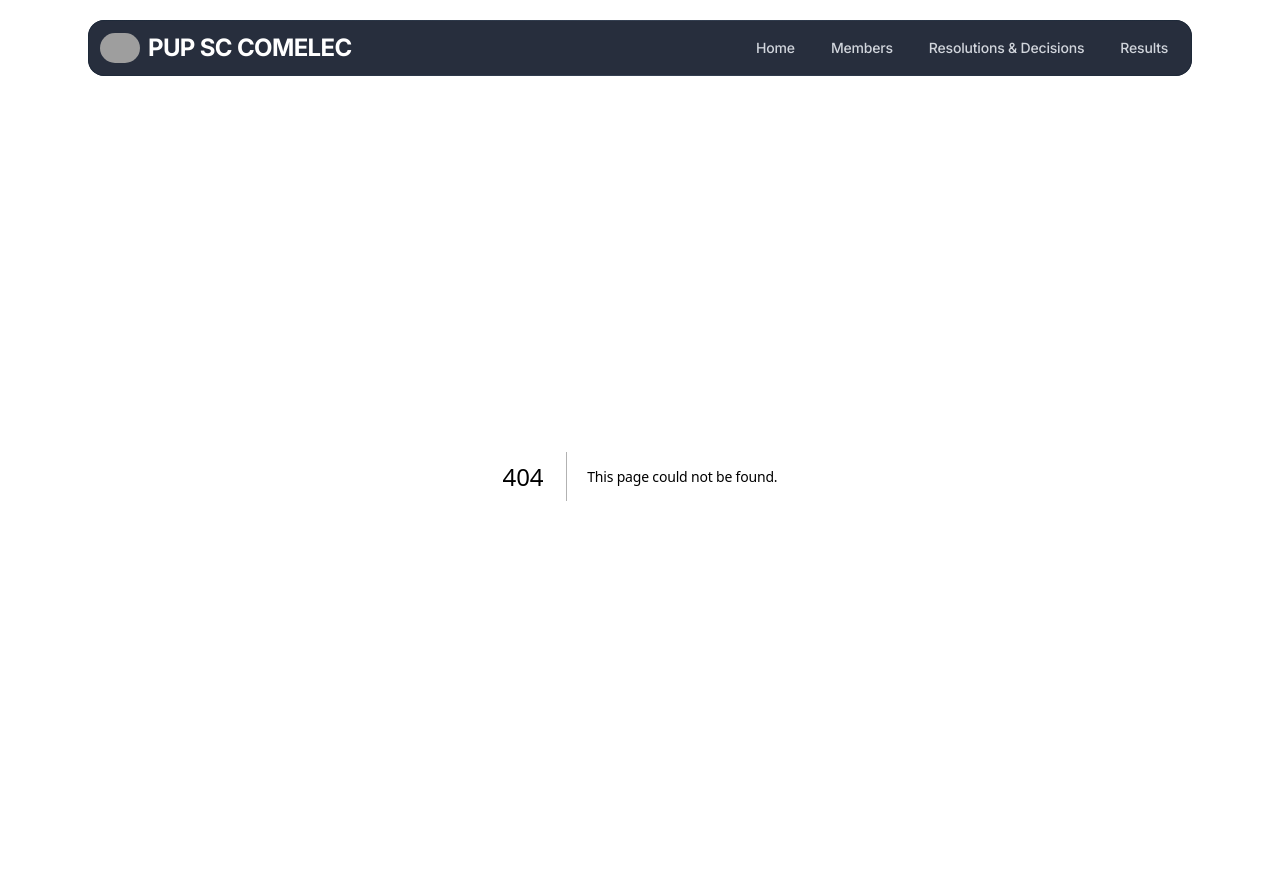
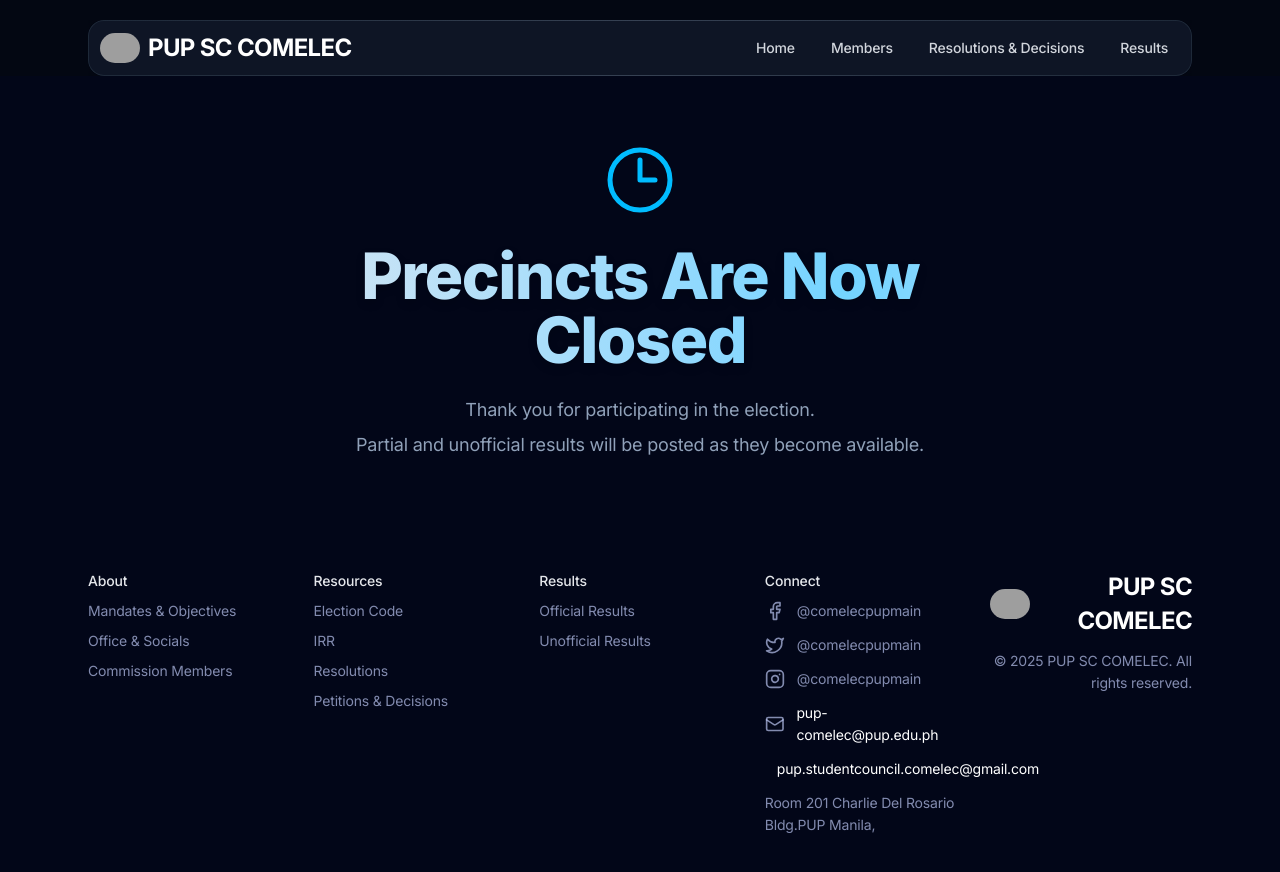
Before and after one commit to HMMBERT/PUP_COMELEC, a Next.js app: page /closing in a window 1280 px wide. Before the commit this address had no page. Shown: the top 872 px of the page. Built offline with nearby package versions, Linux system fonts and the light colour scheme; grey boxes are pictures that could not be loaded.

Commit message:
Closing of ballots

```diff
--- /dev/null
+++ b/app/closing/page.tsx
@@ -0,0 +1,76 @@
+"use client";
+
+import { FC } from "react";
+import { motion } from "framer-motion";
+import Footer from "@/components/ui/footer"; // Assuming footer is in this location
+
+// --- Main Page ---
+export default function PrecinctsClosedPage() {
+  return (
+    <div className="relative flex min-h-screen w-full flex-col overflow-hidden bg-slate-950 text-white">
+      {/* Background Gradient */}
+      <div
+        className="pointer-events-none absolute inset-0 -z-20 bg-[radial-gradient(ellipse_at_top,_var(--tw-gradient-stops))] from-blue-950/20 via-slate-950 to-slate-950"
+        aria-hidden="true"
+      />
+
+      {/* Content */}
+      <div className="relative z-10 mx-auto flex w-full max-w-5xl flex-grow flex-col items-center justify-center px-4 py-16 sm:px-6">
+
+        <motion.div
+          initial={{ opacity: 0, y: -30, scale: 0.95 }}
+          animate={{ opacity: 1, y: 0, scale: 1 }}
+          transition={{ duration: 0.7, ease: "easeOut" }}
+          className="w-full max-w-2xl text-center"
+        >
+          {/* Icon */}
+          <div className="mb-6 flex justify-center">
+            <motion.div
+              initial={{ scale: 0 }}
+              animate={{ scale: 1 }}
+              transition={{ delay: 0.2, type: "spring", stiffness: 260, damping: 20 }}
+            >
+              <svg
+                className="h-20 w-20 text-sky-400"
+                fill="none"
+                viewBox="0 0 24 24"
+                strokeWidth={1.5}
+                stroke="currentColor"
+              >
+                <path
+                  strokeLinecap="round"
+                  strokeLinejoin="round"
+                  d="M12 6v6h4.5m4.5 0a9 9 0 1 1-18 0 9 9 0 0 1 18 0Z"
+                />
+              </svg>
+            </motion.div>
+          </div>
+
+          {/* Header */}
+          <h1 className="animate-[gradient_5s_linear_infinite] bg-[linear-gradient(to_right,theme(colors.slate.200),theme(colors.sky.300),theme(colors.slate.200))] bg-[length:200%_auto] bg-clip-text text-5xl font-extrabold tracking-tight text-transparent drop-shadow-lg md:text-6xl">
+            Precincts Are Now Closed
+          </h1>
+
+          {/* Subtext */}
+          <p className="mt-6 text-lg text-slate-400">
+            Thank you for participating in the election.
+          </p>
+          <p className="mt-2 text-lg text-slate-400">
+            Partial and unofficial results will be posted as they become available.
+          </p>
+
+          {/* Optional: Link back to results */}
+          {/* You can add a link here if you want to guide users */}
+          {/* <a
+            href="/results" // Change this to your results page path
+            className="mt-10 inline-block rounded-full bg-sky-600 px-6 py-3 text-base font-medium text-white shadow-lg transition-all hover:bg-sky-500 hover:scale-105 active:scale-95"
+          >
+            Check for Results
+          </a> */}
+        </motion.div>
+      </div>
+
+      <Footer />
+    </div>
+  );
+}
--- a/app/results/resultData.ts
+++ b/app/results/resultData.ts
@@ -463,9 +463,7 @@
         { name: "SOLON JERSON", position: "Vice President", votes: "No votes yet"
           ,photo: "/images/Candidates/CSSD/VP 1.png"
          },
-        { name: "Tinio Adriene ", position: "Vice President", votes: "No votes yet"
-           ,photo: "/images/Candidates/CSSD/VP 2.jpg"
-        },
+
       ],
         Councilors: [
       { name: "Almazan EMRYS M.", position: "Councilor", votes: "No votes yet"
@@ -559,7 +557,6 @@
 
     "Open University System": {President: [
         { name: "Santiago Danielle", position: "President", votes: "No votes yet", photo: "/images/Candidates/OUS/OUS PRES.jpeg", },
-        { name: "Villanueva Lex", position: "President", votes: "No votes yet", photo: "/images/Candidates/OUS/OUS PRES 2.jpeg", },
       ],
       VicePresident: [
         { name: "Sulvita Mark Lawrence", position: "Vice President", votes: "No votes yet", photo: "/images/Candidates/OUS/OUS VP.JPG", },
--- a/app/vote/page.tsx
+++ b/app/vote/page.tsx
@@ -1,9 +1,9 @@
 "use client";
 
-import { useState } from "react";
+import { useState, FC } from "react";
 import { motion } from "framer-motion";
-import Image from "next/image";
-import Footer from "@/components/ui/footer";
+// import Image from "next/image"; // Removed to fix import error
+// import Footer from "@/components/ui/footer"; // Original import, now inlined
 
 const colleges = [
   "College of Arts and Letters (CAL)",
@@ -23,43 +23,56 @@
   "Open University System (OUS)",
 ];
 
+// --- UPDATED LINKS ---
+// All links now go to the voting closed page.
+const votingClosedLink = "/closing"; // Assumed path to your VotingClosedPage.jsx
 const qrLinks: Record<string, string> = {
-  "College of Arts and Letters (CAL)": "https://tinyurl.com/CALOfficialBallot2025",
-  "College of Political Science and Public Administration (CPSPA)": "https://tinyurl.com/CPSPAOfficialBallot2025",
-  "College of Human Kinetics (CHK)": "https://tinyurl.com/CHKOfficialBallot2025",
-  "College of Accountancy and Finance (CAF)": "https://tinyurl.com/CAFOfficialBallot2025",
-  "College of Architecture, Design and the Built Environment (CADBE)": "https://tinyurl.com/CADBEOfficialBallot2025",
-  "College of Business Administration (CBA)": "https://tinyurl.com/CBAOfficialBallot2025",
-  "College of Computer and Information Sciences (CCIS)": "https://tinyurl.com/CCISOfficialBallot2025",
-  "College of Engineering (CE)": "https://tinyurl.com/CEOfficialBallot2025",
-  "College of Communication (COC)": "https://tinyurl.com/COCOfficialBallot2025",
-  "College of Education (COED)": "https://tinyurl.com/COEDOfficialBallot2025",
-  "College of Science (CS)": "https://tinyurl.com/CSOfficialBallot2025",
-  "College of Social Sciences and Development (CSSD)": "https://tinyurl.com/CSSDOfficialBallot2025",
-  "College of Tourism, Hospitality, and Transportation Management (CTHTM)": "https://tinyurl.com/CTHTMOfficialBallot2025",
-  "Institute of Technology (ITECH)": "https://tinyurl.com/ITECHOfficialBallot2025",
-  "Open University System (OUS)": "https://tinyurl.com/OUSOfficialBallot2025",
+  "College of Arts and Letters (CAL)": votingClosedLink,
+  "College of Political Science and Public Administration (CPSPA)": votingClosedLink,
+  "College of Human Kinetics (CHK)": votingClosedLink,
+  "College of Accountancy and Finance (CAF)": votingClosedLink,
+  "College of Architecture, Design and the Built Environment (CADBE)": votingClosedLink,
+  "College of Business Administration (CBA)": votingClosedLink,
+  "College of Computer and Information Sciences (CCIS)": votingClosedLink,
+  "College of Engineering (CE)": votingClosedLink,
+  "College of Communication (COC)": votingClosedLink,
+  "College of Education (COED)": votingClosedLink,
+  "College of Science (CS)": votingClosedLink,
+  "College of Social Sciences and Development (CSSD)": votingClosedLink,
+  "College of Tourism, Hospitality, and Transportation Management (CTHTM)": votingClosedLink,
+  "Institute of Technology (ITECH)": votingClosedLink,
+  "Open University System (OUS)": votingClosedLink,
 };
 
 // --- UPDATED DATA FROM IMAGE ---
 const voteCounts: Record<string, number> = {
-  "College of Arts and Letters (CAL)": 1266,
-  "College of Political Science and Public Administration (CPSPA)": 1131,
-  "College of Human Kinetics (CHK)": 67,
-  "College of Accountancy and Finance (CAF)": 3170,
-  "College of Architecture, Design and the Built Environment (CADBE)": 236,
-  "College of Business Administration (CBA)": 1670,
-  "College of Computer and Information Sciences (CCIS)": 600,
-  "College of Engineering (CE)": 712,
-  "College of Communication (COC)": 1003,
-  "College of Education (COED)": 472,
-  "College of Science (CS)": 529,
-  "College of Social Sciences and Development (CSSD)": 834,
-  "College of Tourism, Hospitality, and Transportation Management (CTHTM)": 540,
-  "Institute of Technology (ITECH)": 899,
-  "Open University System (OUS)": 1574,
+  "College of Arts and Letters (CAL)": 1499,
+  "College of Political Science and Public Administration (CPSPA)": 1286,
+  "College of Human Kinetics (CHK)": 85,
+  "College of Accountancy and Finance (CAF)": 3537,
+  "College of Architecture, Design and the Built Environment (CADBE)": 352,
+  "College of Business Administration (CBA)": 2042,
+  "College of Computer and Information Sciences (CCIS)": 794,
+  "College of Engineering (CE)": 1357,
+  "College of Communication (COC)": 1119,
+  "College of Education (COED)": 581,
+  "College of Science (CS)": 895,
+  "College of Social Sciences and Development (CSSD)": 1044,
+  "College of Tourism, Hospitality, and Transportation Management (CTHTM)": 864,
+  "Institute of Technology (ITECH)": 1042,
+  "Open University System (OUS)": 1762,
 };
 // -----------------------------
+
+// --- Footer Component (Inlined) ---
+// A simple footer to avoid import errors.
+const Footer: FC = () => (
+  <footer className="relative z-10 mt-auto border-t border-slate-800/50 py-6 text-center">
+    <p className="text-sm text-slate-500">
+      PUP COMELEC &copy; 2025. All rights reserved.
+    </p>
+  </footer>
+);
 
 export default function VotePage() {
   const [selectedCollege, setSelectedCollege] = useState<string>("");
@@ -93,8 +106,8 @@
           transition={{ duration: 0.7, delay: 0.2 }}
           className="mt-4 text-xl text-slate-400"
         >
-          Total Voter Turnout as of 8:00 AM:{" "}
-          <span className="font-bold text-sky-400">11,627</span>
+          Total Voter Turnout as of 11:59 PM:{" "}
+          <span className="font-bold text-sky-400">18,259</span>
         </motion.p>
         {/* ------------------------- */}
 
@@ -117,7 +130,7 @@
         {/* QR Section */}
         {qrLink && (
           <motion.div
-            key={qrLink}
+            key={qrLink} // Note: This key will no longer change per college
             initial={{ opacity: 0, y: 40 }}
             animate={{ opacity: 1, y: 0 }}
             transition={{ duration: 0.6 }}
@@ -134,11 +147,11 @@
             )}
 
             <div className="border-t border-blue-900/50 pt-12">
-              <Image
+              <img
                 src={`https://api.qrserver.com/v1/create-qr-code/?data=${encodeURIComponent(
                   qrLink
                 )}&size=200x200&color=002266`}
-                alt="College QR Code"
+                alt="Voting Closed QR Code"
                 width={200}
                 height={200}
                 className="mx-auto rounded-lg shadow-xl shadow-blue-900/40"
@@ -146,7 +159,7 @@
             </div>
 
             <p className="mt-5 text-lg text-slate-200 font-semibold tracking-wide">
-              📱 Scan to Access Your College Form
+              📱 Scan to Check Status
             </p>
 
             <motion.a
@@ -157,7 +170,7 @@
               whileTap={{ scale: 0.97 }}
               className="mt-8 inline-block rounded-full border border-sky-500/50 bg-sky-600/20 px-8 py-3 text-lg font-semibold text-sky-300 shadow-lg backdrop-blur-md transition-all duration-300 hover:bg-sky-700/30 hover:text-sky-200 hover:shadow-sky-500/30"
             >
-              Go to College Form →
+              Check Voting Status
             </motion.a>
           </motion.div>
         )}
```
